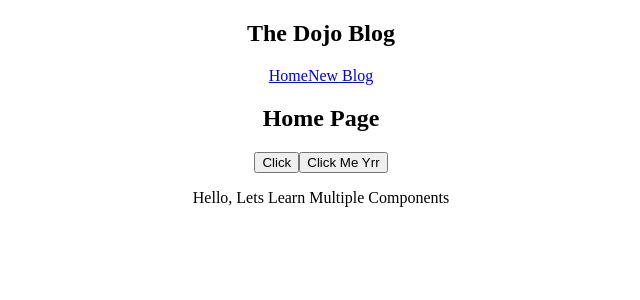
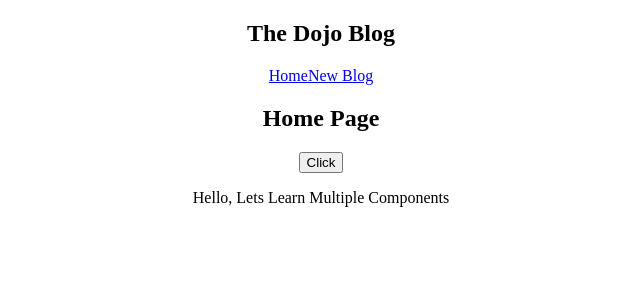
Before and after one commit to shivendra8004/HelloReact, a JavaScript app: page / in a window 1280 px wide. Shown: the top 300 px of the page, without its empty margins (319-959 px from the left). Built offline with nearby package versions, Linux system fonts and the light colour scheme; the HTML template or start-up script is replaced by a standard one.

Commit message:
Ready for tut 8

```diff
--- a/src/components/Home.js
+++ b/src/components/Home.js
@@ -1,10 +1,6 @@
 const Home = () => {
 
     const handleClick=(e)=>{
-        console.log("Good Morning ",e.target);
-    }
-    const handleClickAgain=(name)=>{
-        alert("Good Morning "+name);
     }
 
     return (
@@ -13,9 +9,6 @@ const Home = () => {
             <button className="btn" onClick={handleClick}>
                 Click
             </button>
-            <button className="btbt" onClick={()=>handleClickAgain("Shivendra")}>
-                Click Me Yrr
-            </button>
         </div>
      );
 }
```
